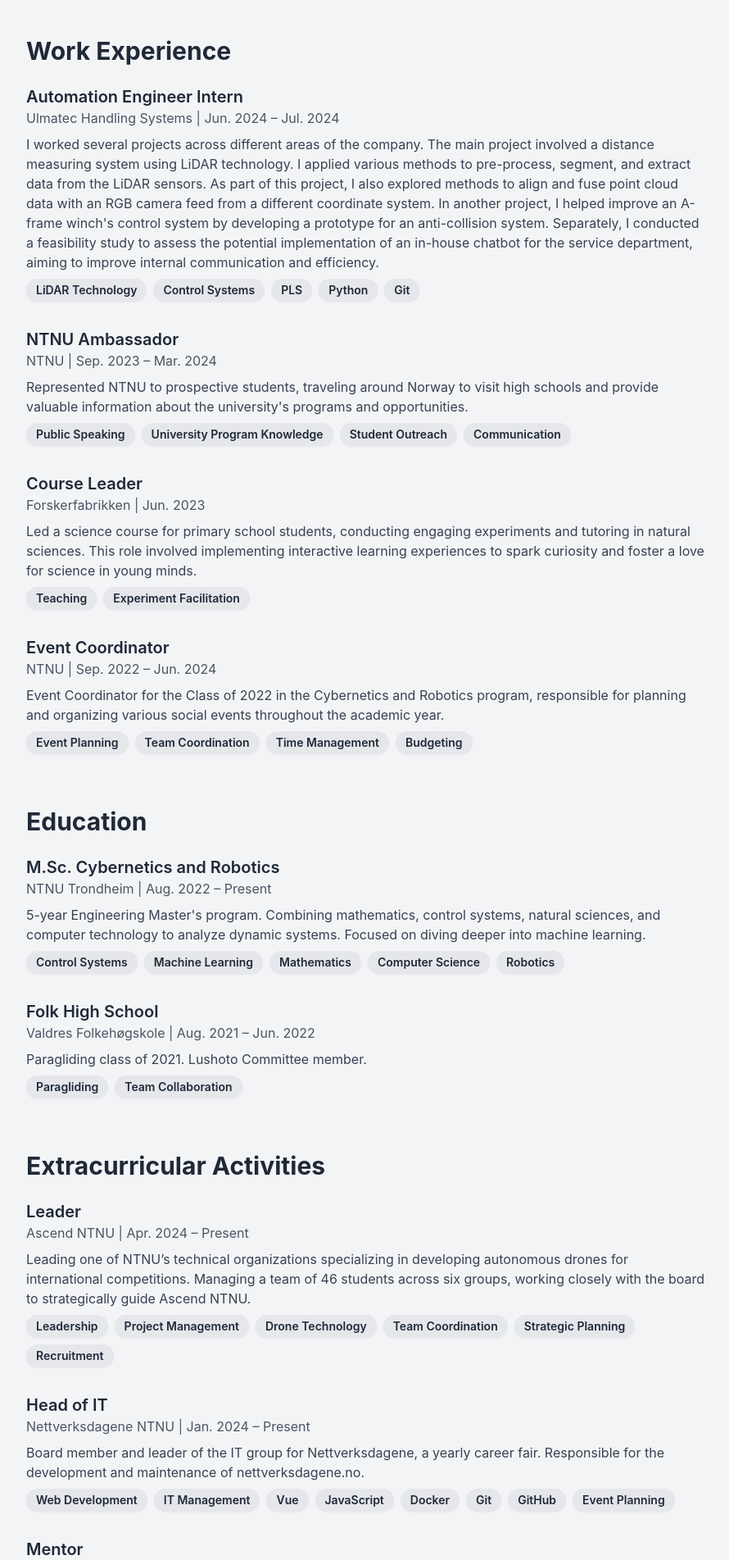
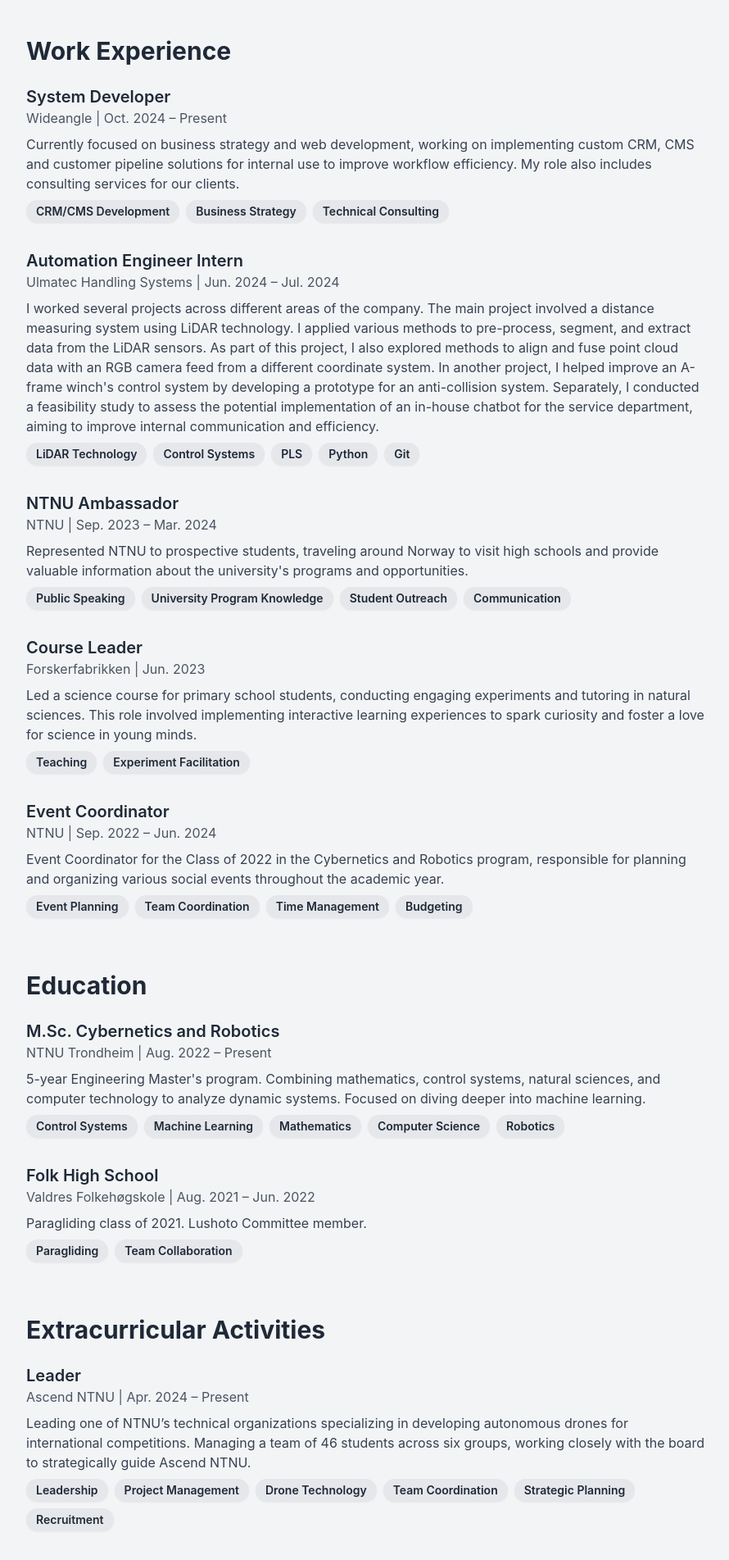
Before and after one commit to olli1324/resume, a React (Create React App) app: page / in a window 1280 px wide. Shown: the part 900-2803 px from the top of the page at 82% size, without its empty margins (192-1082 px from the left). Built offline with nearby package versions, Linux system fonts and the light colour scheme.

Commit message:
Updated Experience

```diff
--- a/src/components/Activities.js
+++ b/src/components/Activities.js
@@ -38,11 +38,11 @@
         skills={["Web Development", "IT Management", "Vue", "JavaScript", "Docker", "Git", "GitHub", "Event Planning"]}
       />
       <ActivityItem
-        title="Mentor"
+        title="Mentor Candidate"
         organization="Schibsted Connect"
         date="Sep. 2023 – Jun. 2024"
-        description="Participated in a mutual mentorship program with experienced professionals at Schibsted, offering hands-on learning opportunities and bringing new perspectives to enrich the experience for both parties."
-        skills={["Mentoring", "Professional Networking", "Knowledge Sharing", "Industry Insights"]}
+        description="Participated in a mutual mentorship program with the CTO of Schibsted SMB, engaging in hands-on learning opportunities and bringing new perspectives to enrich the experience for both parties. Gained valuable insights into technical leadership and strategic business development within the media and technology sector."
+        skills={["Strategic Mentoring", "Professional Networking", "Business Strategy", "Knowledge Sharing", "Industry Insights"]}
       />
       <ActivityItem
         title="Election- and Control Committee Member"
--- a/src/components/Experience.js
+++ b/src/components/Experience.js
@@ -23,6 +23,13 @@
   return (
     <section id="experience" className="mb-16">
       <h2 className="text-3xl font-bold mb-6 text-gray-800">Work Experience</h2>
+      <ExperienceItem
+        title="System Developer"
+        company="Wideangle"
+        date="Oct. 2024 – Present"
+        description="Currently focused on business strategy and web development, working on implementing custom CRM, CMS and customer pipeline solutions for internal use to improve workflow efficiency. My role also includes consulting services for our clients. "
+        skills={["CRM/CMS Development", "Business Strategy", "Technical Consulting"]}
+      />
       <ExperienceItem
         title="Automation Engineer Intern"
         company="Ulmatec Handling Systems"
```
